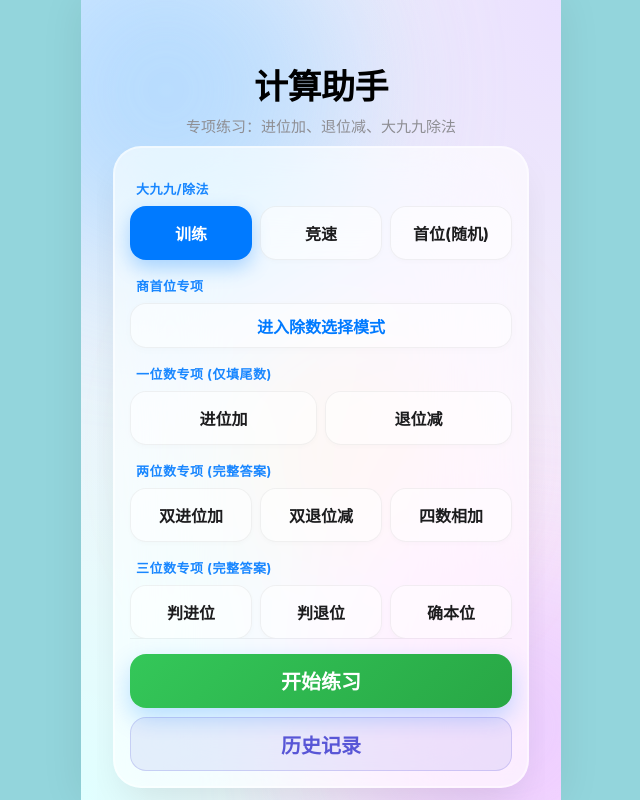
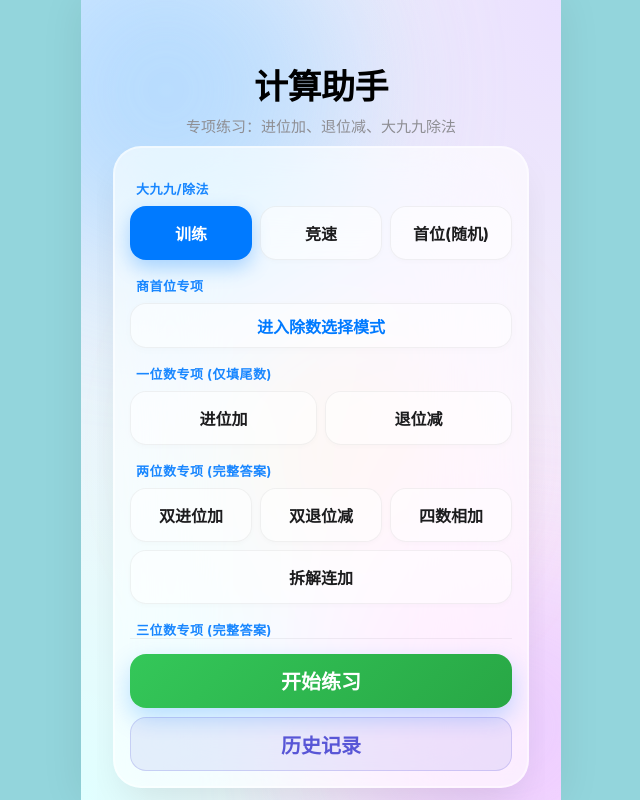
Before and after one commit to carey-hu/calulation-test, a Vue app: page / in a window 1280 px wide. Shown: the whole page, without its empty margins (319-959 px from the left). Built offline with nearby package versions, Linux system fonts and the light colour scheme.

Commit message:
新增功能

```diff
--- a/src/App.vue
+++ b/src/App.vue
@@ -135,6 +135,29 @@
               <div style="text-align:center;">
                 <div style="font-size:14px; color:#8e8e93; margin-bottom:6px;">个位</div>
                 <div style="width: 45px; background: rgba(0,122,255,0.08); border: 2px solid rgba(0,122,255,0.2); border-radius: 14px; height: 60px; line-height: 60px; font-size: 36px; color: #1c1c1e;">{{ input[3] || '_' }}</div>
+              </div>
+            </div>
+          </template>
+
+          <template v-else-if="currentModeKey === 'decompAdd'">
+            <div class="ansBox glass-input" style="display: flex; flex-direction: column; gap: 10px; padding: 16px; background: transparent; border: none; box-shadow: none;">
+              <div style="display: flex; align-items: center; justify-content: space-between;">
+                <div style="font-size:16px; color:#8e8e93; width: 80px; text-align: left;">十位之和</div>
+                <div :style="{ flex: 1, height: '46px', lineHeight: '46px', background: decompStep === 0 ? 'rgba(0,122,255,0.08)' : 'rgba(0,0,0,0.03)', border: decompStep === 0 ? '2px solid rgba(0,122,255,0.2)' : '2px solid rgba(0,0,0,0.05)', borderRadius: '12px', fontSize: '24px', color: '#1c1c1e', textAlign: 'center', fontWeight: 800 }">
+                  {{ decompStep === 0 ? (input || '_') : (inputArray[0] !== undefined ? inputArray[0] : '') }}
+                </div>
+              </div>
+              <div style="display: flex; align-items: center; justify-content: space-between;">
+                <div style="font-size:16px; color:#8e8e93; width: 80px; text-align: left;">个位之和</div>
+                <div :style="{ flex: 1, height: '46px', lineHeight: '46px', background: decompStep === 1 ? 'rgba(0,122,255,0.08)' : 'rgba(0,0,0,0.03)', border: decompStep === 1 ? '2px solid rgba(0,122,255,0.2)' : '2px solid rgba(0,0,0,0.05)', borderRadius: '12px', fontSize: '24px', color: '#1c1c1e', textAlign: 'center', fontWeight: 800 }">
+                  {{ decompStep === 1 ? (input || '_') : (inputArray[1] !== undefined ? inputArray[1] : '') }}
+                </div>
+              </div>
+              <div style="display: flex; align-items: center; justify-content: space-between;">
+                <div style="font-size:16px; color:#8e8e93; width: 80px; text-align: left;">总和</div>
+                <div :style="{ flex: 1, height: '46px', lineHeight: '46px', background: decompStep === 2 ? 'rgba(0,122,255,0.08)' : 'rgba(0,0,0,0.03)', border: decompStep === 2 ? '2px solid rgba(0,122,255,0.2)' : '2px solid rgba(0,0,0,0.05)', borderRadius: '12px', fontSize: '24px', color: '#1c1c1e', textAlign: 'center', fontWeight: 800 }">
+                  {{ decompStep === 2 ? (input || '_') : (inputArray[2] !== undefined ? inputArray[2] : '') }}
+                </div>
               </div>
             </div>
           </template>
@@ -405,6 +428,42 @@ const GAME_MODES = {
   'doublePlus': { name: '双进位加', title: '双进位加完成！', hintNote: '个位十位均需进位', gen: (n)=>{ const p=[]; for(let i=0;i<n;i++){ let a,b,a1,a2,b1,b2; do{a=Math.floor(Math.random()*90)+10;b=Math.floor(Math.random()*90)+10;a1=Math.floor(a/10);a2=a%10;b1=Math.floor(b/10);b2=b%10;}while(a2+b2<10||a1+b1<10); p.push({dividend:a,divisor:b,ans:a+b,symbol:'+'});} return p;} },
   'doubleMinus': { name: '双退位减', title: '双退位减完成！', hintNote: '个位退，十位不退', gen: (n)=>{ const p=[]; for(let i=0;i<n;i++){ let a,b,a1,a2,b1,b2; do{a=Math.floor(Math.random()*90)+10;b=Math.floor(Math.random()*90)+10;a1=Math.floor(a/10);a2=a%10;b1=Math.floor(b/10);b2=b%10;}while(!(a2<b2&&a1-1>=b1)); p.push({dividend:a,divisor:b,ans:a-b,symbol:'-'});} return p;} },
   'fourSum': { name: '四数相加', title: '四数相加完成！', hintNote: '计算准确和', isSmallFont:true, gen: (n)=>{ const p=[]; for(let i=0;i<n;i++){ const a=Math.floor(Math.random()*90)+10;const b=Math.floor(Math.random()*90)+10;const c=Math.floor(Math.random()*90)+10;const d=Math.floor(Math.random()*90)+10; p.push({dividend:`${a}+${b}+${c}`,divisor:d,ans:a+b+c+d,symbol:'+'});} return p;} },
+
+  // 新增：拆解连加
+  'decompAdd': {
+    name: '拆解连加',
+    title: '拆解连加完成！',
+    hintNote: '依次输入: 十位之和、个位之和、总和',
+    isSmallFont: true,
+    check: (v, t, inputStr, inputArray) => {
+        if (!inputArray || inputArray.length < 3) return { ok: false, display: `十位:${t.tens} 个位:${t.units} 总:${t.total}` };
+        const ok = parseInt(inputArray[0]) === t.tens &&
+                   parseInt(inputArray[1]) === t.units &&
+                   parseInt(inputArray[2]) === t.total;
+        return { ok: ok, display: `十:${t.tens} 个:${t.units} 总:${t.total}` };
+    },
+    gen: (n) => {
+        const p = [];
+        for(let i=0; i<n; i++){
+            const a = Math.floor(Math.random()*90)+10;
+            const b = Math.floor(Math.random()*90)+10;
+            const c = Math.floor(Math.random()*90)+10;
+            const d = Math.floor(Math.random()*90)+10;
+            const tensSum = (Math.floor(a/10) + Math.floor(b/10) + Math.floor(c/10) + Math.floor(d/10)) * 10;
+            const unitsSum = (a%10) + (b%10) + (c%10) + (d%10);
+            const total = a + b + c + d;
+
+            p.push({
+              dividend: `${a}+${b}+${c}+${d}`,
+              divisor: '',
+              ans: { tens: tensSum, units: unitsSum, total: total },
+              symbol: ''
+            });
+        }
+        return p;
+    }
+  },
+
   'triplePlus': { name: '三进位加', title: '三进位加完成！', hintNote: '个位十位百位均需进位', gen: (n)=>{ const p=[]; for(let i=0;i<n;i++){ let a,b,a1,a2,a3,b1,b2,b3; do{a=Math.floor(Math.random()*900)+100;b=Math.floor(Math.random()*900)+100;a1=Math.floor(a/100);a2=Math.floor((a%100)/10);a3=a%10;b1=Math.floor(b/100);b2=Math.floor((b%100)/10);b3=b%10;}while(a3+b3<10||a2+b2<10||a1+b1<10); p.push({dividend:a,divisor:b,ans:a+b,symbol:'+'});} return p;} },
   'tripleMinus': { name: '三退位减', title: '三退位减完成！', hintNote: '个十退，百不退', gen: (n)=>{ const p=[]; for(let i=0;i<n;i++){ let a,b,a1,a2,a3,b1,b2,b3; do{a=Math.floor(Math.random()*900)+100;b=Math.floor(Math.random()*900)+100;a1=Math.floor(a/100);a2=Math.floor((a%100)/10);a3=a%10;b1=Math.floor(b/100);b2=Math.floor((b%100)/10);b3=b%10;}while(!(a3<b3&&(a2-1)<b2&&(a1-1)>=b1)); p.push({dividend:a,divisor:b,ans:a-b,symbol:'-'});} return p;} },
   'tripleAnyPlus': { name: '任意加', title: '任意三数加完成！', hintNote: '任意三位数加法', gen: (n)=>{ const p=[]; for(let i=0;i<n;i++){ const a=Math.floor(Math.random()*900)+100;const b=Math.floor(Math.random()*900)+100; p.push({dividend:a,divisor:b,ans:a+b,symbol:'+'});} return p;} },
@@ -413,7 +472,6 @@ const GAME_MODES = {
   'tripleMult': { name: '三乘一', title: '三乘一完成！', hintNote: '计算准确积', gen: (n)=>{ const p=[]; for(let i=0;i<n;i++){ const a=Math.floor(Math.random()*900)+100;const b=Math.floor(Math.random()*8)+2; p.push({dividend:a,divisor:b,ans:a*b,symbol:'×'});} return p;} },
   'tripleDiv': { name: '三除一', title: '三除一完成！', hintNote: '若为小数，填相邻整数均对', check: (v, t) => { if(Number.isInteger(t)){ return {ok:v===t,display:t}; }else{ const f=Math.floor(t),c=Math.ceil(t); return {ok:(v===f||v===c),display:`${f}或${c} (${t.toFixed(2)})`}; } }, gen: (n)=>{ const p=[]; for(let i=0;i<n;i++){ const a=Math.floor(Math.random()*900)+100;const b=Math.floor(Math.random()*8)+2; p.push({dividend:a,divisor:b,ans:a/b,symbol:'÷'});} return p;} },
 
-  // 修正后：判进位
   'carryJudge': {
     name: '判进位',
     title: '判进位完成！',
@@ -427,17 +485,14 @@ const GAME_MODES = {
         for(let i=0; i<n; i++){
             const a = Math.floor(Math.random()*900)+100;
             const b = Math.floor(Math.random()*900)+100;
-
             const c10 = ((a % 10) + (b % 10) >= 10) ? '1' : '0';
             const c100 = ((a % 100) + (b % 100) >= 100) ? '1' : '0';
-
             p.push({dividend: a, divisor: b, ans: `${c100},${c10}`, symbol: '+'});
         }
         return p;
     }
   },
 
-  // 新增：判退位
   'borrowJudge': {
     name: '判退位',
     title: '判退位完成！',
@@ -451,18 +506,15 @@ const GAME_MODES = {
         for(let i=0; i<n; i++){
             let a = Math.floor(Math.random()*900)+100;
             let b = Math.floor(Math.random()*900)+100;
-            if (a < b) [a, b] = [b, a]; // 保证大减小，结果为正数
-
+            if (a < b) [a, b] = [b, a];
             const c10 = (a % 10 < b % 10) ? '-1' : '0';
             const c100 = (a % 100 < b % 100) ? '-1' : '0';
-
             p.push({dividend: a, divisor: b, ans: `${c100},${c10}`, symbol: '-'});
         }
         return p;
     }
   },
 
-  // 确本位
   'digitDetermine': {
     name: '确本位',
     title: '确本位完成！',
@@ -535,7 +587,7 @@ const MODE_GROUPS = {
   basic: { label: '大九九/除法', modes: ['train', 'speed', 'first'] },
   divSelect: { label: '商首位专项', modes: [] },
   single: { label: '一位数专项 (仅填尾数)', modes: ['plus', 'minus'] },
-  double: { label: '两位数专项 (完整答案)', modes: ['doublePlus', 'doubleMinus', 'fourSum'] },
+  double: { label: '两位数专项 (完整答案)', modes: ['doublePlus', 'doubleMinus', 'fourSum', 'decompAdd'] }, // 加入了 decompAdd
   triple: { label: '三位数专项 (完整答案)', modes: ['carryJudge', 'borrowJudge', 'digitDetermine', 'triplePlus', 'tripleMinus', 'tripleAnyPlus', 'tripleAnyMinus', 'tripleMix', 'tripleMult', 'tripleDiv'] },
   spec: { label: '五除三专项 (允许3%误差)', modes: ['divSpecA', 'divSpecB', 'divSpecC', 'divScale'] }
 };
@@ -620,7 +672,8 @@ export default {
       // 分段计时逻辑状态
       boxTimes: [],
       lastInputTs: 0,
-      inputArray: [], // 专门用于存储 1/0 或 -1/0 这种独立按键的数据结构
+      inputArray: [],
+      decompStep: 0, // 新增：用于记录拆解连加当前处于第几个输入步骤
 
       // 3D 模式状态
       cubicMode: 'block',
@@ -659,7 +712,7 @@ export default {
          return `正确：${correctCount}/${totalCount}｜总用时：${totalSec.toFixed(1)}s`;
        }
     },
-    isSmallFont() { return this.activeConfig.isSmallFont || (this.currentModeKey === 'fourSum' || this.currentModeKey === 'tripleMix'); }
+    isSmallFont() { return this.activeConfig.isSmallFont || (this.currentModeKey === 'fourSum' || this.currentModeKey === 'tripleMix' || this.currentModeKey === 'decompAdd'); }
   },
   mounted() {
     const history = localStorage.getItem('calc_history');
@@ -708,6 +761,7 @@ export default {
        this.boxTimes = [];
        this.input = '';
        this.inputArray = [];
+       this.decompStep = 0; // 重置步骤
        this.curWrongTries = 0;
        this.qText = `${q.dividend}${q.symbol}${q.divisor}`;
        this.progressText = `${shownIdx}/${this.pool.length}`;
@@ -715,7 +769,6 @@ export default {
     _nextQuestion(){ const { idx, pool } = this; if(idx >= pool.length){ this._finish(); return; } this._setQuestion(pool[idx], idx + 1); this.idx = idx + 1; },
 
     pressDigit(d){
-        // 支持单独的数组式记录（专门处理占用双字符的-1）
         if (['carryJudge', 'borrowJudge'].includes(this.currentModeKey)) {
             if (this.inputArray.length >= 2) return;
             const now = this.now();
@@ -744,7 +797,7 @@ export default {
         this.input = input;
     },
     pressDot(){
-        if (['divScale', 'carryJudge', 'borrowJudge', 'digitDetermine'].includes(this.currentModeKey)) return;
+        if (['divScale', 'carryJudge', 'borrowJudge', 'digitDetermine', 'decompAdd'].includes(this.currentModeKey)) return;
         let input = this.input || '';
         if(input.length >= 6) return;
         if(input.includes('.')) return;
@@ -755,18 +808,30 @@ export default {
 
     clearInput(){
         this.input = '';
-        this.inputArray = [];
         if (['carryJudge', 'borrowJudge', 'digitDetermine'].includes(this.currentModeKey)) {
+            this.inputArray = [];
             this.boxTimes = [];
             this.lastInputTs = this.now();
+        } else if (this.currentModeKey === 'decompAdd') {
+            this.lastInputTs = this.now(); // 仅清空当前步骤的时间记录起算点，保留之前的数组
         }
     },
     backspace(){
-        if (['carryJudge', 'borrowJudge', 'digitDetermine'].includes(this.currentModeKey)) {
+        if (['carryJudge', 'borrowJudge', 'digitDetermine', 'decompAdd'].includes(this.currentModeKey)) {
             if (['carryJudge', 'borrowJudge'].includes(this.currentModeKey)) {
                 if (this.inputArray.length > 0) {
                     this.inputArray.pop();
                     this.input = this.inputArray.join(',');
+                    this.boxTimes.pop();
+                    this.lastInputTs = this.now();
+                }
+            } else if (this.currentModeKey === 'decompAdd') {
+                if ((this.input || '').length > 0) {
+                    this.input = (this.input || '').slice(0, -1);
+                } else if (this.decompStep > 0) {
+                    // 如果当前框为空，按退格可以退回上一步
+                    this.decompStep--;
+                    this.input = this.inputArray.pop();
                     this.boxTimes.pop();
                     this.lastInputTs = this.now();
                 }
@@ -785,10 +850,26 @@ export default {
 
     confirmAnswer(){
       const { current: cur, input, currentModeKey: mode, activeConfig } = this;
-      if(!input && !['carryJudge', 'borrowJudge'].includes(mode)) return;
+
+      // --- 拆解连加的多步拦截 ---
+      if (mode === 'decompAdd') {
+        if (!input) return; // 为空不提交
+        const now = this.now();
+        this.boxTimes.push(now - this.lastInputTs); // 记录单步耗时
+        this.lastInputTs = now;
+        this.inputArray.push(input);
+        this.input = '';
+
+        if (this.decompStep < 2) {
+          this.decompStep++;
+          return; // 拦截确认动作，进入下一步输入
+        }
+      }
+
+      if(!input && !['carryJudge', 'borrowJudge', 'decompAdd'].includes(mode)) return;
       if(['carryJudge', 'borrowJudge'].includes(mode) && this.inputArray.length === 0) return;
 
-      const n = parseFloat(input);
+      const n = (mode === 'decompAdd') ? 0 : parseFloat(input);
       const used = (this.now() - this.qStartTs)/1000;
       let correct = false;
       let realAnsDisplay = cur.ans;
@@ -801,7 +882,7 @@ export default {
           const t1 = (this.boxTimes[0] || 0) / 1000;
           const t2 = (this.boxTimes[1] || 0) / 1000;
           detailTimesStr = `百:${t1.toFixed(1)}s 十:${t2.toFixed(1)}s (个位默认0)`;
-          yourAnsStr = this.inputArray.join(' ') + ' 0'; // 显示记录时拼成好看的格式
+          yourAnsStr = this.inputArray.join(' ') + ' 0';
       } else if (mode === 'digitDetermine') {
           let tH = 0, tT = 0, tO = 0;
           if (this.input.length === 4) {
@@ -814,7 +895,15 @@ export default {
               tO = (this.boxTimes[2]||0) / 1000;
           }
           detailTimesStr = `千百:${tH.toFixed(1)}s 十:${tT.toFixed(1)}s 个:${tO.toFixed(1)}s`;
+      } else if (mode === 'decompAdd') {
+          // 提取拆解连加的三步耗时
+          const t1 = (this.boxTimes[0] || 0) / 1000;
+          const t2 = (this.boxTimes[1] || 0) / 1000;
+          const t3 = (this.boxTimes[2] || 0) / 1000;
+          detailTimesStr = `十位:${t1.toFixed(1)}s 个位:${t2.toFixed(1)}s 总和:${t3.toFixed(1)}s`;
+          yourAnsStr = `${this.inputArray[0]}, ${this.inputArray[1]}, ${this.inputArray[2]}`;
       }
+
       if (detailTimesStr) extraInfo.detailTimes = detailTimesStr;
 
       if (mode === 'divScale') {
@@ -850,7 +939,11 @@ export default {
           this.curWrongTries++;
           this.input = '';
           this.inputArray = [];
-          if (['carryJudge', 'borrowJudge'].includes(mode)) this.boxTimes = [];
+          if (['carryJudge', 'borrowJudge', 'decompAdd'].includes(mode)) {
+              this.boxTimes = [];
+              this.lastInputTs = this.now();
+          }
+          if (mode === 'decompAdd') this.decompStep = 0; // 错误后退回第一步重做
           this.uiHint = `错误！答案是：${realAnsDisplay}`;
         }
         return;
```
